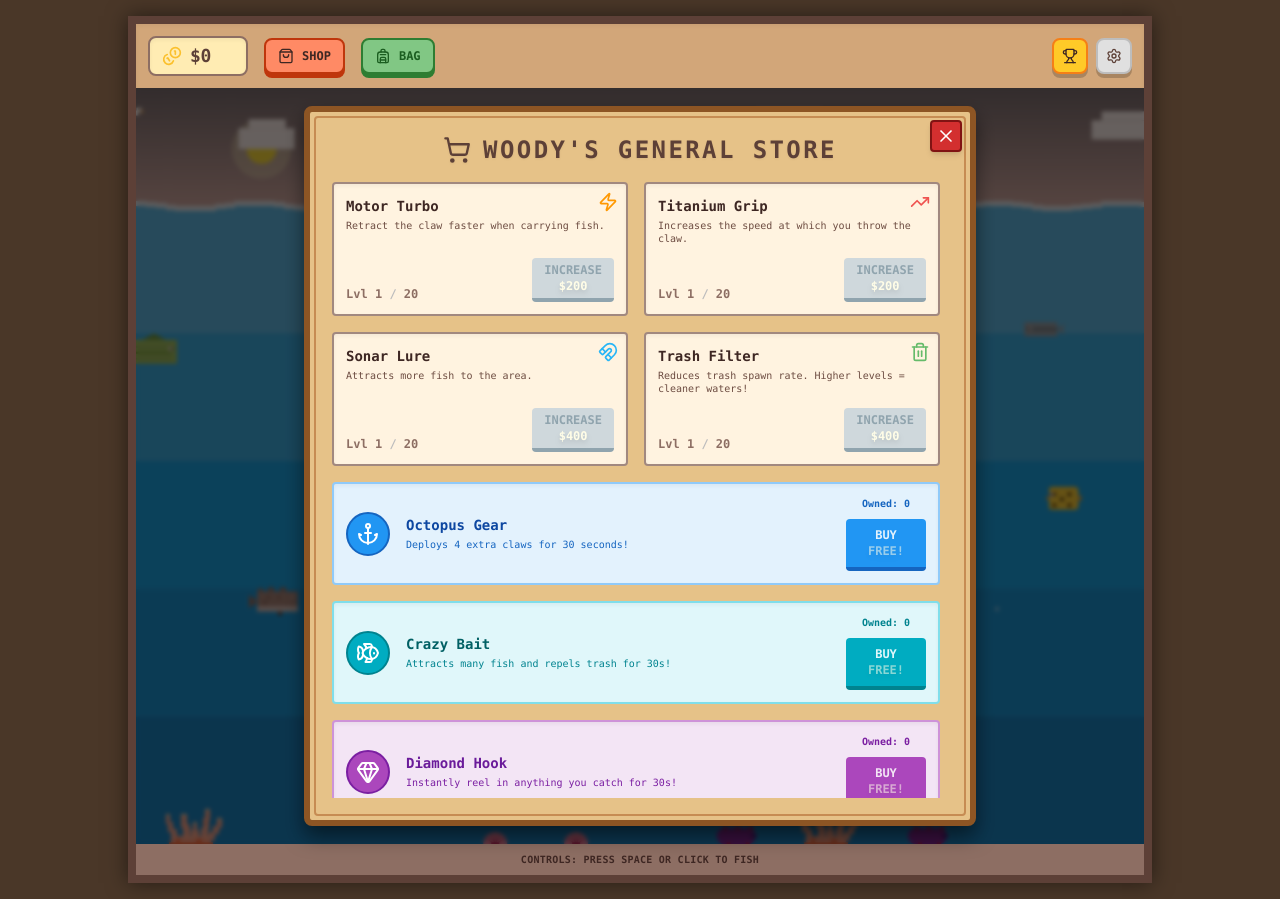
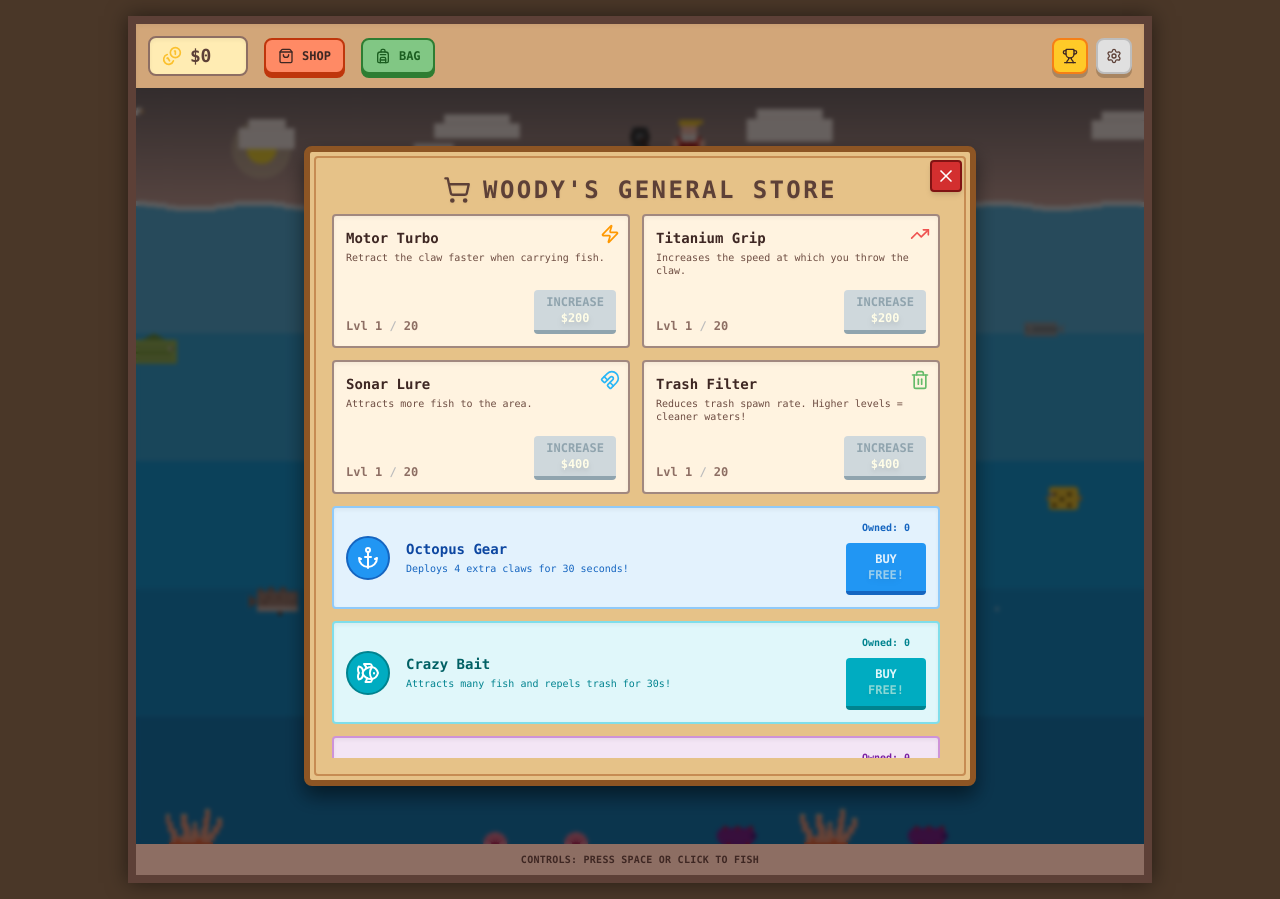
Before and after one commit to WoodyLinwc/pixel-fish-miner, a React (Vite) app in the folder pixel-fish-miner/: page / in a window 1280 px wide. Both pictures are taken after a click on the button "SHOP". Built offline with nearby package versions, Linux system fonts and the light colour scheme.

Commit message:
Update StoreModal.tsx

```diff
--- a/pixel-fish-miner/components/StoreModal.tsx
+++ b/pixel-fish-miner/components/StoreModal.tsx
@@ -251,7 +251,7 @@ const StoreModal: React.FC<StoreModalProps> = ({
   return (
     <div className="absolute inset-0 z-50 flex items-center justify-center bg-black/60 backdrop-blur-[2px] p-2 md:p-4">
       {/* Wood Frame */}
-      <div className="bg-[#e6c288] border-[6px] border-[#8d5524] rounded-lg w-full max-w-2xl shadow-[0_10px_20px_rgba(0,0,0,0.5)] relative animate-fade-in p-1 max-h-[75vh] md:max-h-[90vh] flex flex-col">
+      <div className="bg-[#e6c288] border-[6px] border-[#8d5524] rounded-lg w-full max-w-2xl shadow-[0_10px_20px_rgba(0,0,0,0.5)] relative animate-fade-in p-1 max-h-[75vh] md:max-h-[80vh] flex flex-col">
         {/* Inner Border */}
         <div className="border-2 border-[#c68c53] p-2 md:p-4 rounded h-full bg-[#e6c288] flex flex-col overflow-hidden">
           <button
@@ -261,13 +261,13 @@ const StoreModal: React.FC<StoreModalProps> = ({
             <X size={20} />
           </button>
 
-          <h2 className="text-2xl text-[#5d4037] mb-4 text-center uppercase tracking-widest flex items-center justify-center gap-3 drop-shadow-sm font-bold shrink-0">
+          <h2 className="text-2xl text-[#5d4037] mb-2 text-center uppercase tracking-widest flex items-center justify-center gap-3 drop-shadow-sm font-bold shrink-0">
             <ShoppingCart size={28} />
             {t.shopTitle}
           </h2>
 
           <div className="flex-1 overflow-y-auto pr-2 custom-scrollbar">
-            <div className="grid grid-cols-1 md:grid-cols-2 gap-4">
+            <div className="grid grid-cols-1 md:grid-cols-2 gap-3">
               {/* --- UPGRADES --- */}
               {/* Speed Upgrade */}
               <div className="bg-[#fff3e0] p-3 rounded border-2 border-[#a1887f] shadow-inner relative group">
```
